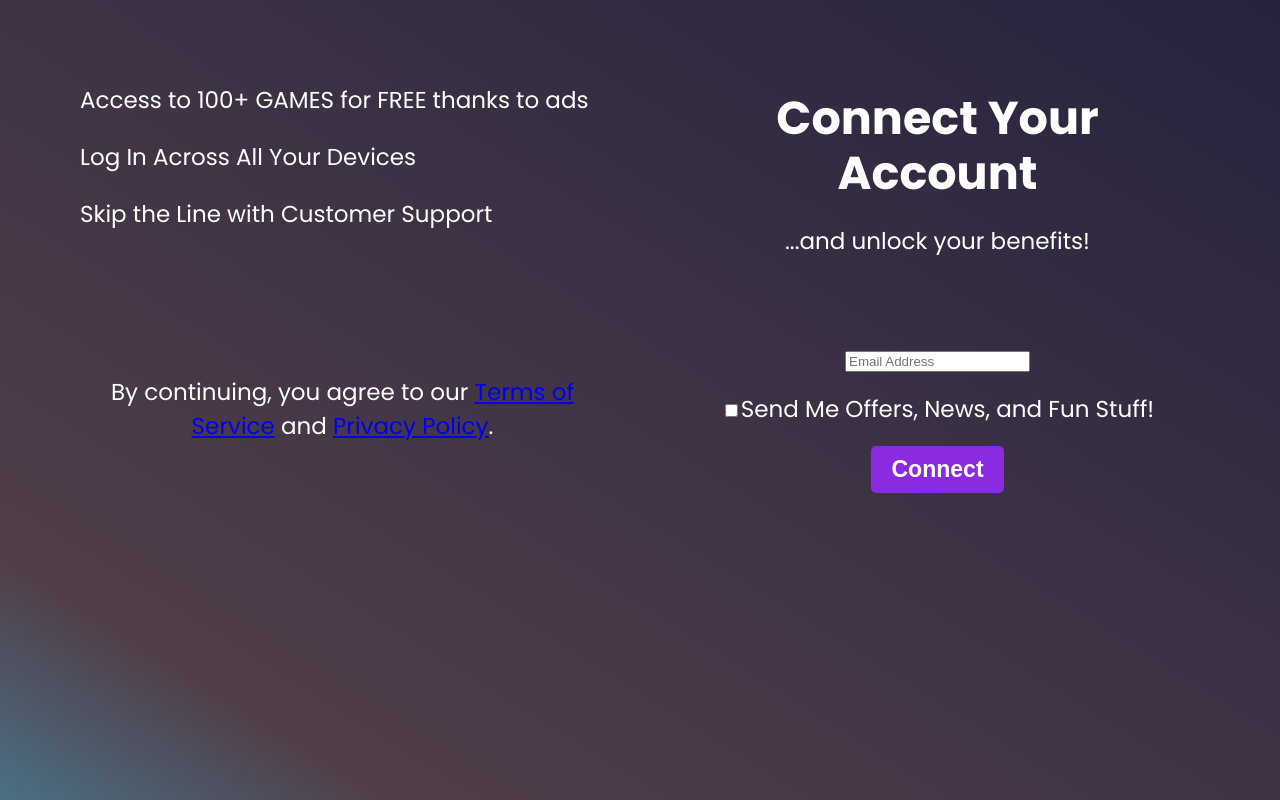
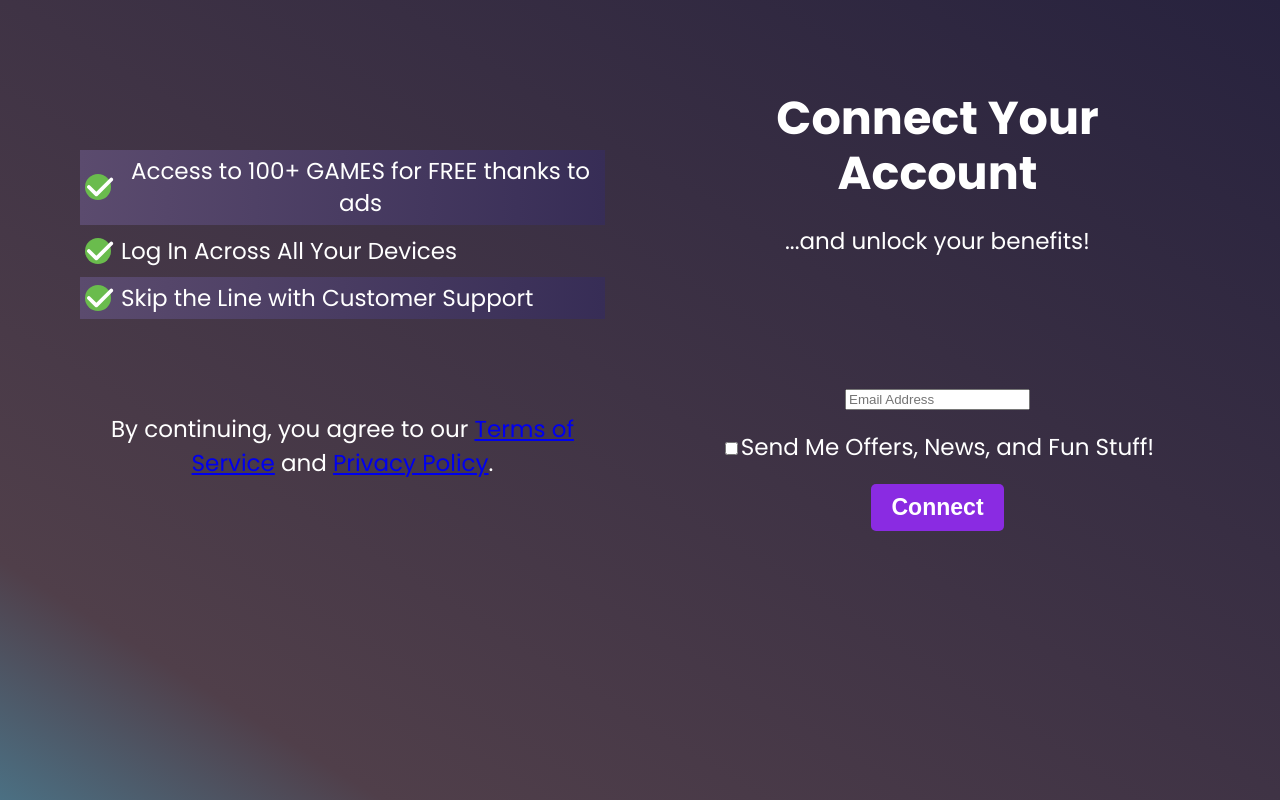
Before and after one commit to violetacf/subscription-onboarding, a React (Create React App) app: page / in a window 1280 px wide. Built offline with nearby package versions, Linux system fonts and the light colour scheme.

Commit message:
Updated benefits component and added style module

```diff
--- a/src/components/Benefits.tsx
+++ b/src/components/Benefits.tsx
@@ -1,13 +1,42 @@
+import styles from "../styles/components/Benefits.module.css";
+import { FontAwesomeIcon } from "@fortawesome/react-fontawesome";
+import { faCheck } from "@fortawesome/free-solid-svg-icons";
+
+interface BenefitItem {
+  id: string;
+  text: string;
+}
+
+const benefitsData: BenefitItem[] = [
+  {
+    id: "games",
+    text: "Access to 100+ GAMES for FREE thanks to ads",
+  },
+  {
+    id: "login",
+    text: "Log In Across All Your Devices",
+  },
+  {
+    id: "support",
+    text: "Skip the Line with Customer Support",
+  },
+];
+
 interface BenefitsProps {
   className?: string;
 }
 
 export default function Benefits({ className }: BenefitsProps) {
   return (
-    <div className={className} style={{ textAlign: "left" }}>
-      <p>Access to 100+ GAMES for FREE thanks to ads</p>
-      <p>Log In Across All Your Devices</p>
-      <p>Skip the Line with Customer Support</p>
+    <div className={`${styles.benefitsContainer} ${className || ""}`}>
+      {benefitsData.map((benefit) => (
+        <div key={benefit.id} className={styles.benefitItem}>
+          <div className={styles.checkCircleIcon}>
+            <FontAwesomeIcon icon={faCheck} className={styles.benefitIcon} />
+          </div>
+          <p>{benefit.text}</p>
+        </div>
+      ))}
     </div>
   );
 }
--- /dev/null
+++ b/src/styles/components/Benefits.module.css
@@ -0,0 +1,54 @@
+/* Container for the entire benefits list */
+.benefitsContainer {
+  margin-top: 90px;
+  display: flex;
+  flex-direction: column;
+  gap: 5px;
+  width: 100%;
+}
+
+.benefitItem {
+  display: flex;
+  align-items: center;
+  gap: 10px;
+  padding: 5px;
+}
+
+.checkCircleIcon {
+  width: 26px;
+  height: 26px;
+  border-radius: 50%;
+  background-color: var(--color-green);
+  display: flex;
+  align-items: center;
+  flex-shrink: 0;
+}
+.checkCircleIcon .benefitIcon {
+  font-size: 1.3em;
+  color: var(--color-white);
+  margin-left: 2px;
+}
+
+.benefitIcon {
+  font-size: 1.2em;
+  flex-shrink: 0;
+}
+
+.benefitItem:nth-child(odd) {
+  background-image: linear-gradient(
+    to right,
+    var(--color-gradient-benefit-left),
+    var(--color-gradient-benefit-right)
+  );
+}
+
+.benefitItem p {
+  margin: 0;
+  line-height: 1.4;
+}
+
+@media (max-width: 768px) {
+  .benefitsContainer {
+    margin-top: 0;
+  }
+}
```
